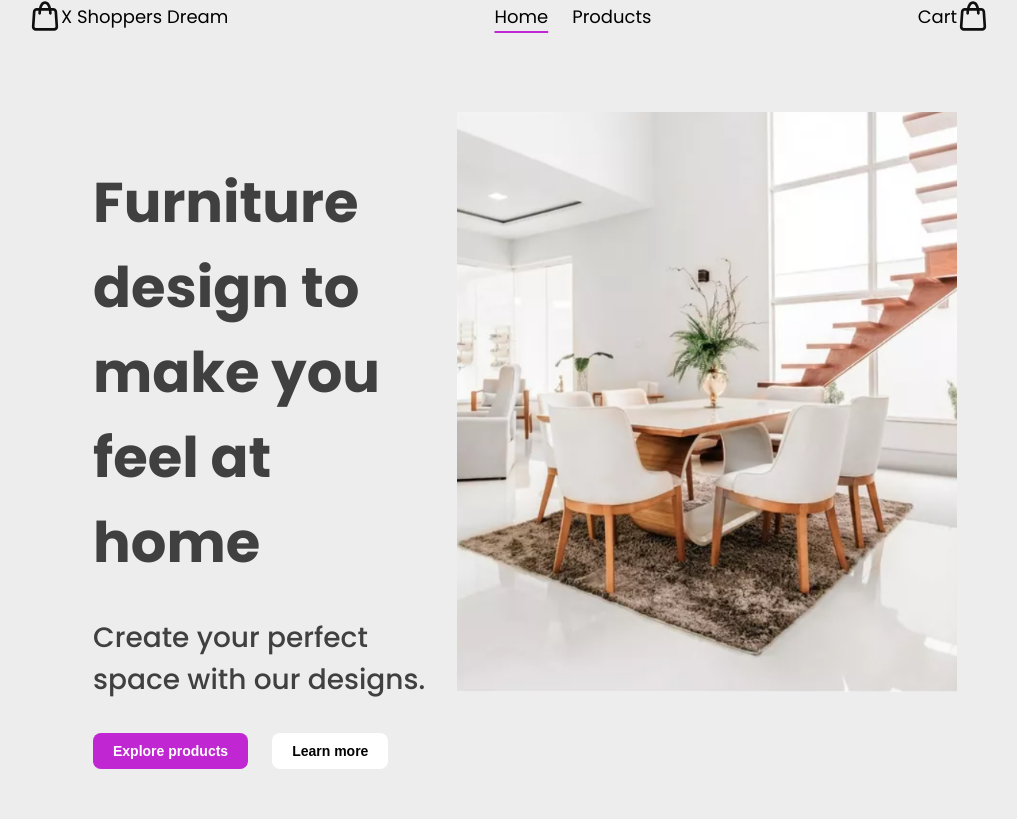
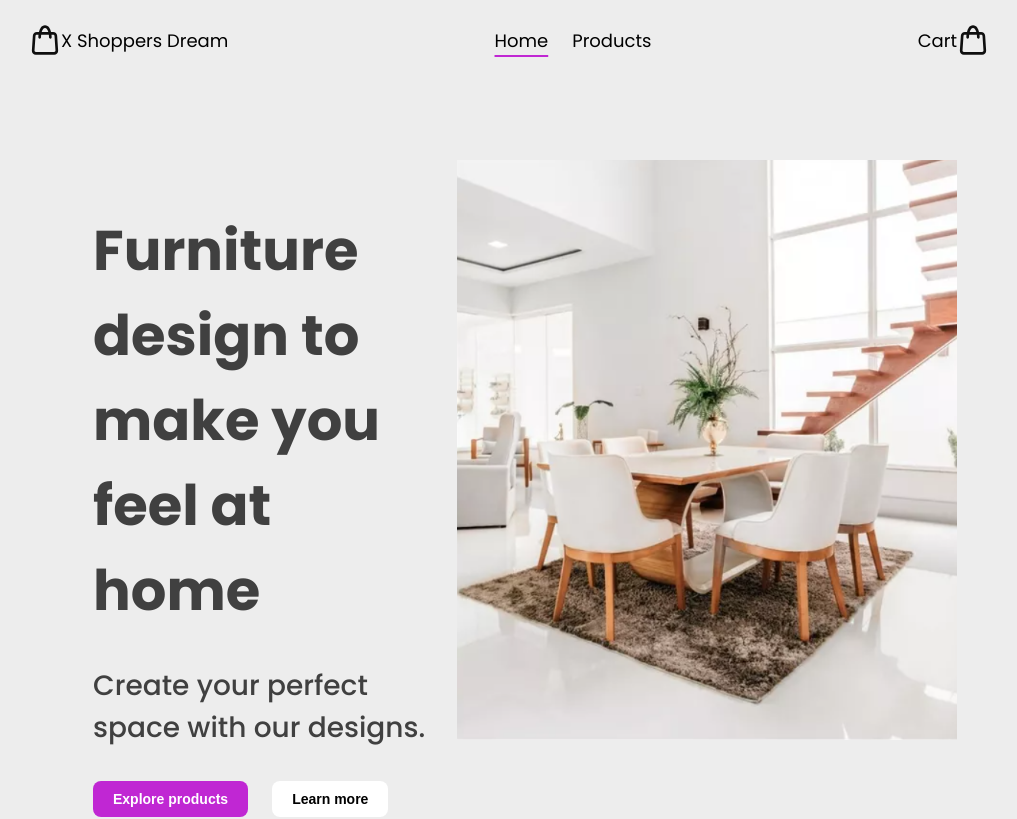
Before and after one commit to dariojularic/x-shopper-dream-e-commerce, a React (Vite) app: page / in a window 1280 px wide. Shown: the top 819 px of the page, without its empty margins (131-1148 px from the left). Built offline with nearby package versions, Linux system fonts and the light colour scheme.

Commit message:
Add style

```diff
--- a/src/layouts/navbar/Navbar.css
+++ b/src/layouts/navbar/Navbar.css
@@ -10,6 +10,7 @@ nav {
   font-size: 1.8rem;
   box-sizing: border-box;
   padding: 0 160px;
+  height: 8rem;
 }
 
 .link-container {
@@ -49,6 +50,14 @@ nav {
 
 .burger-btn-container {
   display: none;
+}
+
+.logo-container {
+  display: flex;
+}
+
+.cart-navbar-container {
+  display: flex;
 }
 
 @media (max-width: 800px) {
```
